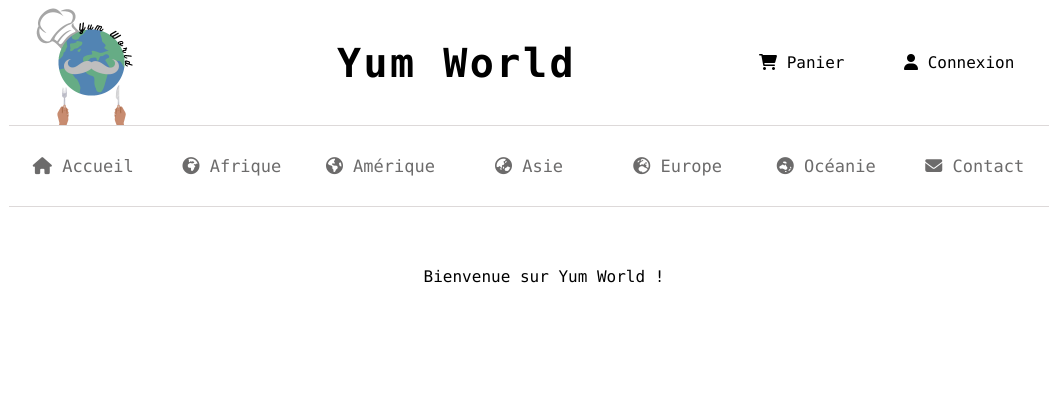
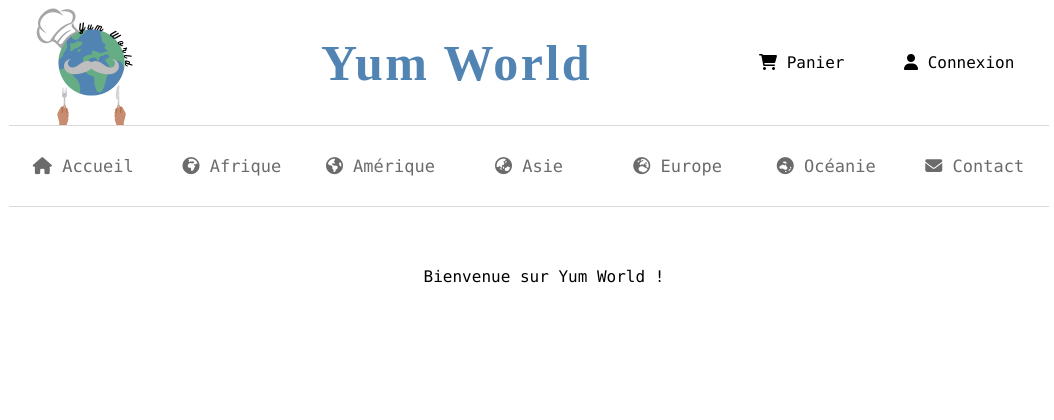
Before and after one commit to mrwtrbi/Yum-World, a PHP site: page /php/index.php in a window 1280 px wide. Shown: the top 420 px of the page, without its empty margins (111-1165 px from the left). Run offline with PHP 8.4, Linux system fonts and the light colour scheme; some libraries are stand-ins or nearby versions.

Commit message:
Update header.css

```diff
--- a/css/header.css
+++ b/css/header.css
@@ -13,11 +13,12 @@
 
 
 #header-banniere-titre {
-	color: black;
-	font-size: 40px;
+	color: #5284B3;
+	font-size: 50px;
 	margin: auto;
 	letter-spacing: 2.5px;
 	align-items: center;
+	font-family : Perpetua;
 }
 
 
@@ -29,7 +30,7 @@
 }
 
 .header-banniere a:hover {
-	color: #6c6b6b;
+	color: #66AC85;
 }
 
 
@@ -68,11 +69,6 @@ header {
 	text-decoration: none;
 }
 
-
-.header-menu .fa {
-	margin-right: 15px;
-}
-
 #accueil :hover{
 	color: black;
 }
```
